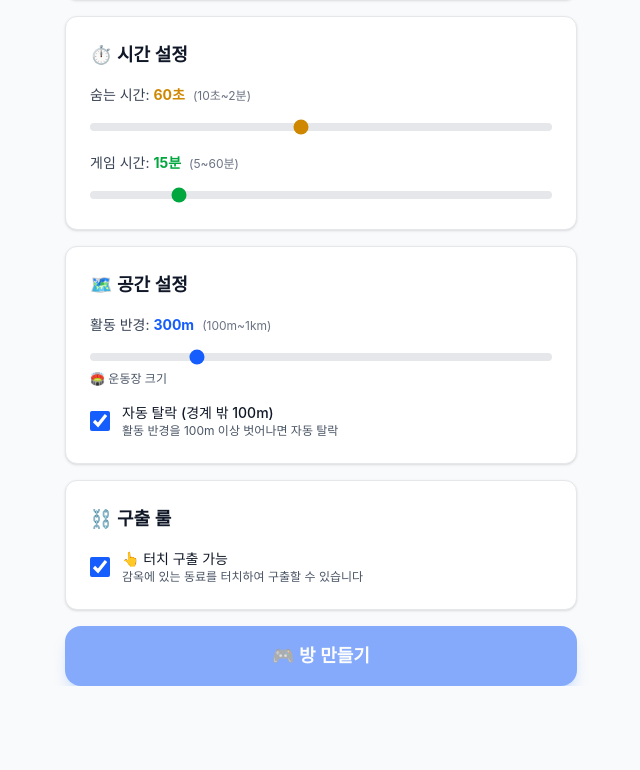
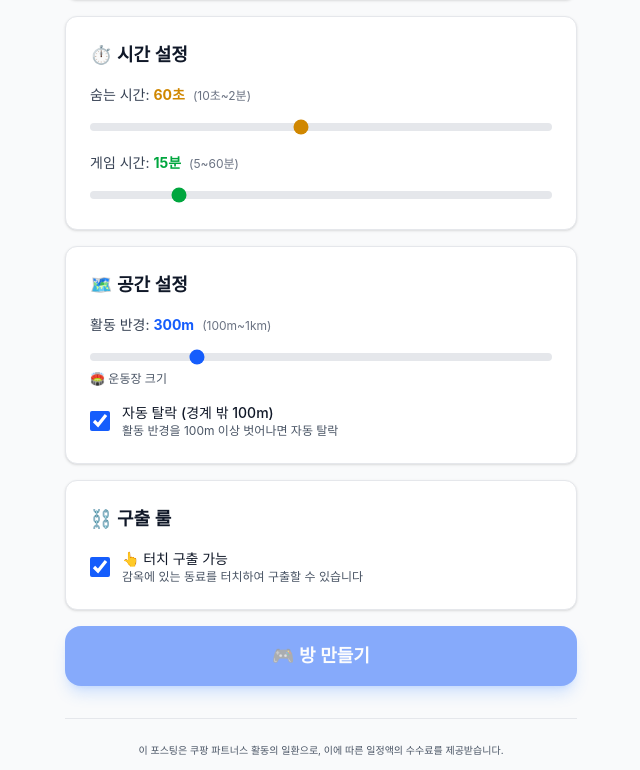
Before and after one commit to wpals0817-max/policenthief, a Next.js app: page /create in a window 1280 px wide. Shown: the part 950-1720 px from the top of the page, without its empty margins (319-959 px from the left). Before the commit the page ends 1636 px from the top, so only its background shows below. Built offline with nearby package versions, Linux system fonts and the light colour scheme; no server answers.

Commit message:
📢 모든 페이지에 쿠팡 배너 추가
- 방 만들기 (create)
- 입장 (join)
- 룰북 (rules)
- 프로필 (profile)
- 이미 있던 페이지: 홈, 대기실, 결과 화면
- 게임 중 화면은 제외 (전체화면 플레이 방해 방지)

```diff
--- a/src/app/create/page.tsx
+++ b/src/app/create/page.tsx
@@ -6,6 +6,7 @@ import Button from "@/components/Button";
 import Input from "@/components/Input";
 import Card from "@/components/Card";
 import GameMap from "@/components/GameMap";
+import CoupangBanner from "@/components/CoupangBanner";
 import { useGameStore } from "@/store/gameStore";
 import { useGeolocation, calculateDistance } from "@/hooks/useGeolocation";
 import { defaultSettings, settingsLimits } from "@/lib/roomUtils";
@@ -435,6 +436,9 @@ export default function CreateRoomPage() {
         >
           🎮 방 만들기
         </Button>
+
+        {/* 쿠팡 배너 */}
+        <CoupangBanner position="bottom" className="mt-4" />
       </div>
     </main>
   );
--- a/src/app/join/[code]/page.tsx
+++ b/src/app/join/[code]/page.tsx
@@ -5,6 +5,7 @@ import { useRouter } from "next/navigation";
 import Button from "@/components/Button";
 import Input from "@/components/Input";
 import Card from "@/components/Card";
+import CoupangBanner from "@/components/CoupangBanner";
 import { useGameStore } from "@/store/gameStore";
 import { findRoomByCode, joinRoom } from "@/lib/roomService";
 
@@ -155,6 +156,9 @@ export default function JoinRoomPage({ params }: { params: Promise<{ code: strin
           </Button>
         </div>
       </Card>
+
+      {/* 쿠팡 배너 */}
+      <CoupangBanner position="bottom" className="mt-6" />
     </main>
   );
 }
--- a/src/app/profile/page.tsx
+++ b/src/app/profile/page.tsx
@@ -3,6 +3,7 @@
 import { useRouter } from "next/navigation";
 import Button from "@/components/Button";
 import Card from "@/components/Card";
+import CoupangBanner from "@/components/CoupangBanner";
 import { useGameStore, useProfileStore } from "@/store/gameStore";
 import {
   formatDistance,
@@ -199,6 +200,9 @@ export default function ProfilePage() {
       <Button variant="outline" size="lg" fullWidth onClick={() => router.push("/")}>
         🏠 홈으로
       </Button>
+
+      {/* 쿠팡 배너 */}
+      <CoupangBanner position="bottom" className="mt-6" />
     </main>
   );
 }
--- a/src/app/rules/page.tsx
+++ b/src/app/rules/page.tsx
@@ -4,6 +4,7 @@ import { useState } from "react";
 import { useRouter } from "next/navigation";
 import Button from "@/components/Button";
 import Card from "@/components/Card";
+import CoupangBanner from "@/components/CoupangBanner";
 
 type RuleCategory = "basic" | "team" | "capture" | "rescue" | "tips" | "etiquette";
 
@@ -346,6 +347,9 @@ export default function RulesPage() {
           🏠 홈으로
         </Button>
       </div>
+
+      {/* 쿠팡 배너 */}
+      <CoupangBanner position="bottom" className="mt-6" />
     </main>
   );
 }
```
